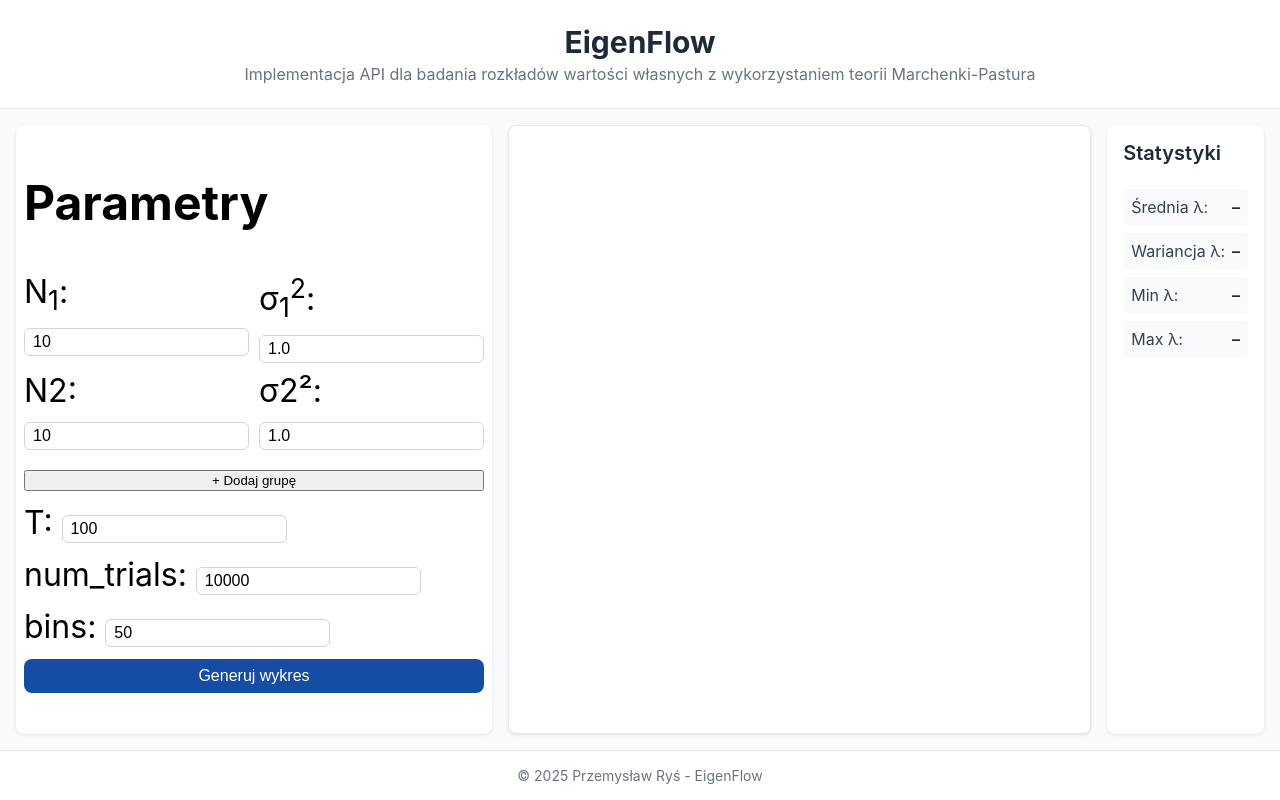
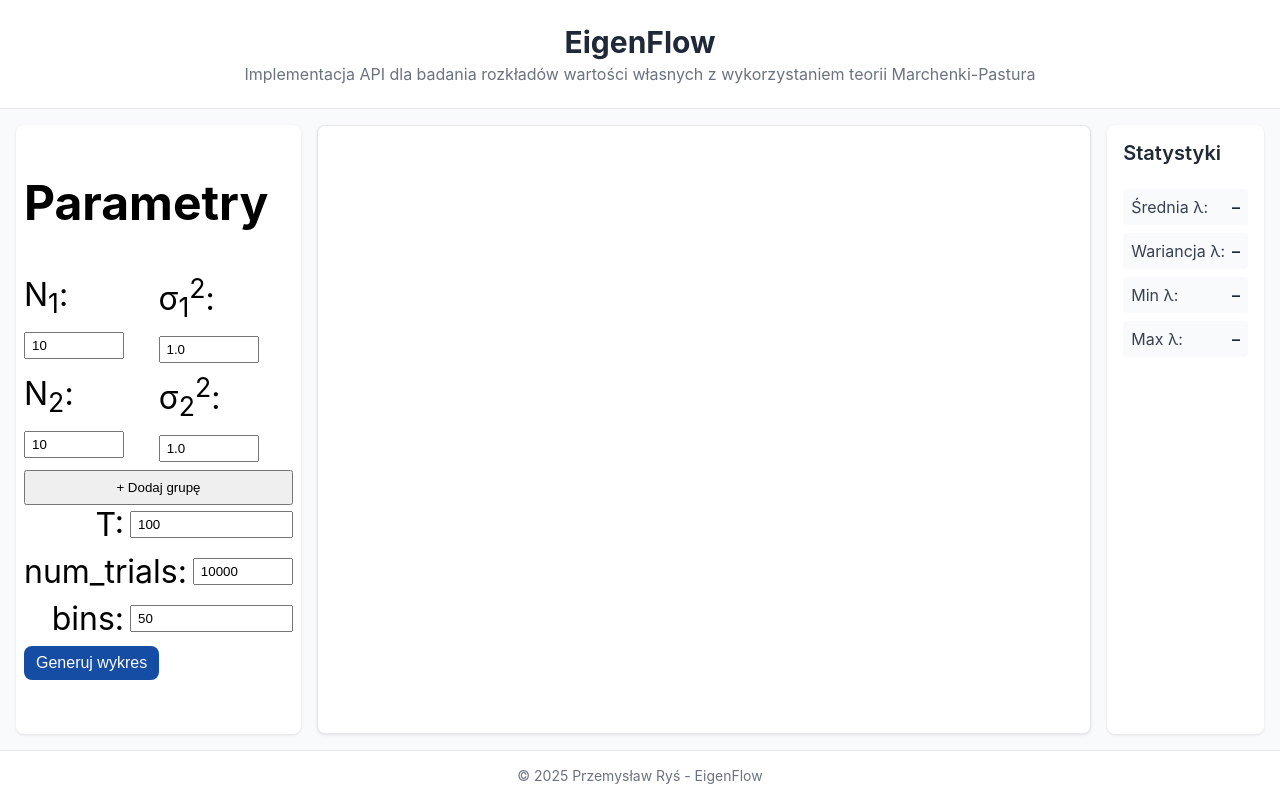
Before and after one commit to Krzemon/eigenflow, a plain HTML site: page index.html in a window 1280 px wide. Both pictures are taken after a click on the button "+ Dodaj grupę". Drawn offline with nearby package versions, Linux system fonts and the light colour scheme.

Commit message:
parametry

```diff
--- a/css/style.css
+++ b/css/style.css
@@ -53,37 +53,72 @@ main {
    LEFT PANEL / FORM
 ========================= */
 .left-panel {
-    flex: 0 0 10%;
+    flex: 0 0 16%;
     background-color: #fff;
     padding: 0.5rem;
     border-radius: 0.5rem;
     box-shadow: 0 1px 3px rgba(0,0,0,0.1);
 }
 
-.sidebar-title {
-    font-size: 1.5rem; /* większy nagłówek */
-    font-weight: 600;
-    color: #1f2937;
-    margin-bottom: 1rem;
+.add-button {
+    display: block;
+    width: 100%;
+    text-align: center;
+    padding: 8px 12px;
+    margin-top: 8px;
+    box-sizing: border-box;
 }
 
-.sidebar-form {
+.group-row {
     display: flex;
-    flex-direction: column;
-    gap: 0.75rem;
+    flex-direction: row;
+    align-items: center;
+    gap: 10px;
+    margin-bottom: 8px;
 }
 
-.form-label {
-    display: flex;
-    align-items: center;
-    flex-direction: row;
-    gap: 0.25rem;
+.form-input {
+    width: 100px;
+    padding: 4px 6px;
+    box-sizing: border-box;
 }
 
-.param-name {
-    flex-shrink: 0; /* nazwa nie kurczy się */
-    min-width: 80px; /* opcjonalnie, aby wszystkie nazwy miały jednakową szerokość */
-    position: relative; /* dla tooltipa */
+.single-row {
+    display: flex;
+    flex-direction: row;
+    align-items: center;
+    gap: 6px;
+    margin-bottom: 8px;
+}
+
+.single-row label {
+    flex: 0 0 100px;
+    text-align: right;
+}
+
+.single-row input {
+    flex: 1 1 auto;
+    padding: 4px 6px;
+    box-sizing: border-box;
+}
+
+.submit-button {
+    background-color: #154ca4;
+    color: #fff;
+    border: none;
+    padding: 0.5rem 0.75rem;
+    border-radius: 0.5rem;
+    font-weight: 500;
+    cursor: pointer;
+    display: flex;
+    justify-content: center;
+    gap: 0.5rem;
+    font-size: 1rem;
+    transition: background-color 0.2s;
+}
+
+.submit-button:hover {
+    background-color: #2563eb;
 }
 
 .tooltip {
@@ -116,38 +151,6 @@ main {
 .tooltip:hover .tooltiptext {
     visibility: visible;
     opacity: 1;
-}
-
-.form-input {
-    padding: 0.25rem 0.5rem;
-    border: 1px solid #d1d5db;
-    border-radius: 0.375rem;
-    font-size: 1rem;
-}
-
-.form-input:focus {
-    outline: none;
-    border-color: #3b82f6;
-    box-shadow: 0 0 0 3px rgba(59,130,246,0.1);
-}
-
-.submit-button {
-    background-color: #154ca4;
-    color: rgb(255, 255, 255);
-    border: none;
-    padding: 0.5rem 0.75rem;
-    border-radius: 0.5rem;
-    font-weight: 500;
-    cursor: pointer;
-    display: flex;
-    justify-content: center;
-    gap: 0.5rem;
-    font-size: 1rem;
-    transition: background-color 0.2s;
-}
-
-.submit-button:hover {
-    background-color: #2563eb;
 }
 
 /* =========================
--- a/index.html
+++ b/index.html
@@ -21,49 +21,40 @@
     <aside class="left-panel">
       <h2>Parametry</h2>
 
-      <form id="simulation-form" class="sidebar-form">
-
-        <!-- Kontener grup N_i i sigma_i² -->
+      <form id="simulation-form">
+        <!-- Grupy N i sigma -->
         <div id="groups-container">
-          <div class="group-row" style="display:flex; gap:10px; margin-bottom:8px;">
-            <label>N<sub>1</sub>: <input type="number" name="n_list" value="10" class="form-input" /></label>
-            <label>σ<sub>1</sub><sup>2</sup>: <input type="number" step="0.1" name="sigma_list" value="1.0" class="form-input" /></label>
+          <div class="group-row">
+            <label>N<sub>1</sub>: <input type="number" name="N_list" value="10" class="form-input" /></label>
+            <label>σ<sub>1</sub><sup>2</sup>: <input type="number" step="0.1" name="sigma_squared_list" value="1.0" class="form-input" /></label>
           </div>
         </div>
 
-        <!-- Przycisk dodawania nowej grupy (skrypt w HTML) -->
-        <button type="button" id="add-group" class="add-button">+ Dodaj grupę</button>
+        <button type="button" id="add-group" class="add-button">
+          + Dodaj grupę
+        </button>
 
-        <label>T: <input type="number" name="T" value="100" class="form-input" /></label>
-        <label>num_trials: <input type="number" name="num_trials" value="10000" class="form-input" /></label>
-        <label>bins: <input type="number" name="bins" value="50" class="form-input" /></label>
+        <!-- Pozostałe parametry w kolumnie -->
+        <div>
+          <div class="single-row">
+            <label>T:</label>
+            <input type="number" name="T" value="100" class="form-input" />
+          </div>
+          <div class="single-row">
+            <label>num_trials:</label>
+            <input type="number" name="num_trials" value="10000" class="form-input" />
+          </div>
+          <div class="single-row">
+            <label>bins:</label>
+            <input type="number" name="bins" value="50" class="form-input" />
+          </div>
+        </div>
 
         <button type="submit" class="submit-button">Generuj wykres</button>
-
       </form>
     </aside>
 
-    <!-- Skrypt dodający nowe grupy w HTML -->
-    <script>
-      document.addEventListener("DOMContentLoaded", () => {
-        const container = document.getElementById('groups-container');
-        const addBtn = document.getElementById('add-group');
-
-        addBtn.addEventListener('click', () => {
-          const index = container.children.length + 1;
-          const div = document.createElement('div');
-          div.className = 'group-row';
-          div.style.display = 'flex';
-          div.style.gap = '10px';
-          div.style.marginBottom = '8px';
-          div.innerHTML = `
-            <label>N${index}: <input type="number" name="n_list" value="10" class="form-input" /></label>
-            <label>σ${index}²: <input type="number" step="0.1" name="sigma_list" value="1.0" class="form-input" /></label>
-          `;
-          container.appendChild(div);
-        });
-      });
-    </script>
+    <!-- <script src="js/main.js"></script> -->
 
     <!-- ŚRODKOWY PANEL: wykres -->
     <section class="center-panel">
--- a/js/main.js
+++ b/js/main.js
@@ -1,39 +1,64 @@
 document.addEventListener("DOMContentLoaded", () => {
+  const container = document.getElementById('groups-container');
+  const addBtn = document.getElementById('add-group');
   const form = document.getElementById("simulation-form");
 
+  // -------------------------
+  // Dodawanie nowych grup N_i i sigma_i²
+  // -------------------------
+  addBtn.addEventListener('click', () => {
+    const index = container.children.length + 1;
+    const div = document.createElement('div');
+    div.className = 'group-row';
+    div.style.display = 'flex';
+    div.style.gap = '10px';
+    div.style.marginBottom = '8px';
+    div.innerHTML = `
+      <label>N<sub>${index}</sub>: <input type="number" name="N_list" value="10" class="form-input" /></label>
+      <label>σ<sub>${index}</sub><sup>2</sup>: <input type="number" step="0.1" name="sigma_squared_list" value="1.0" class="form-input" /></label>
+    `;
+    container.appendChild(div);
+  });
+
+  // -------------------------
+  // Obsługa submit formularza – wysyłka JSON
+  // -------------------------
   form.addEventListener("submit", async (e) => {
     e.preventDefault();
 
-    const formData = new FormData(form);
-    const body = new URLSearchParams();
+    // Pobranie danych z formularza
+    const N_list = Array.from(container.querySelectorAll('input[name="N_list"]'))
+      .map(i => parseInt(i.value) || 0);
+    const sigma_squared_list = Array.from(container.querySelectorAll('input[name="sigma_squared_list"]'))
+      .map(i => parseFloat(i.value) || 0);
 
-    // Zbieramy wszystkie N_i i sigma_i²
-    formData.getAll("n_list").forEach(val => body.append("n_list", val));
-    formData.getAll("sigma_list").forEach(val => body.append("sigma_list", val));
+    const T = parseInt(form.querySelector('input[name="T"]').value) || 100;
+    const num_trials = parseInt(form.querySelector('input[name="num_trials"]').value) || 10000;
+    const bins = parseInt(form.querySelector('input[name="bins"]').value) || 50;
 
-    // Pozostałe parametry
-    body.append("T", formData.get("T"));
-    body.append("num_trials", formData.get("num_trials"));
-    body.append("bins", formData.get("bins"));
+    const payload = { N_list, sigma_squared_list, T, num_trials, bins };
 
     try {
       const response = await fetch("http://localhost:8000/mp/plot", {
         method: "POST",
-        body: body
+        headers: { "Content-Type": "application/json" },
+        body: JSON.stringify(payload)
       });
 
       const json = await response.json();
+
+      if (json.error) {
+        console.error("Błąd z backendu:", json.error);
+        return;
+      }
+
       const ctx = document.getElementById("histogram-chart").getContext("2d");
-
-      // Usuń poprzedni wykres jeśli istnieje
       if (window.currentChart) window.currentChart.destroy();
 
-      // Tworzenie wykresu
-      window.currentChart = new Chart(ctx, {
-        type: "bar",
-        data: {
-          labels: json.x_hist,
-          datasets: [
+      // -------------------------
+      // Tworzenie datasets
+      // -------------------------
+      const datasets = [
         {
           type: "bar",
           label: "Histogram",
@@ -42,11 +67,14 @@ document.addEventListener("DOMContentLoaded", () => {
           borderColor: "rgb(37,99,235)",
           borderWidth: 1,
           order: 2
-            },
-            {
+        }
+      ];
+
+      if (json.x_theory && json.y_theory) {
+        datasets.push({
           type: "line",
           label: "Krzywa teoretyczna",
-              data: json.x_theory.map((x,i) => ({ x: x, y: json.y_theory[i] })),
+          data: json.x_theory.map((x, i) => ({ x: x, y: json.y_theory[i] })),
           borderColor: "rgb(234,88,12)",
           borderWidth: 2,
           fill: false,
@@ -54,8 +82,17 @@ document.addEventListener("DOMContentLoaded", () => {
           pointRadius: 0,
           order: 1,
           parsing: { xAxisKey: "x", yAxisKey: "y" }
+        });
       }
-          ]
+
+      // -------------------------
+      // Tworzenie wykresu
+      // -------------------------
+      window.currentChart = new Chart(ctx, {
+        type: "bar",
+        data: {
+          labels: json.x_hist,
+          datasets: datasets
         },
         options: {
           responsive: true,
@@ -71,11 +108,15 @@ document.addEventListener("DOMContentLoaded", () => {
         }
       });
 
-      // Wyświetlanie statystyk
-      document.getElementById("mean-lambda").textContent = json.stats.mean.toFixed(3);
-      document.getElementById("var-lambda").textContent = json.stats.var.toFixed(3);
-      document.getElementById("min-lambda").textContent = json.stats.min.toFixed(3);
-      document.getElementById("max-lambda").textContent = json.stats.max.toFixed(3);
+      // -------------------------
+      // Aktualizacja statystyk
+      // -------------------------
+      if (json.stats) {
+        document.getElementById("mean-lambda").textContent = json.stats.mean?.toFixed(3) ?? "–";
+        document.getElementById("var-lambda").textContent = json.stats.var?.toFixed(3) ?? "–";
+        document.getElementById("min-lambda").textContent = json.stats.min?.toFixed(3) ?? "–";
+        document.getElementById("max-lambda").textContent = json.stats.max?.toFixed(3) ?? "–";
+      }
 
     } catch (err) {
       console.error("Błąd przy generowaniu wykresu:", err);
```
Lines whose indentation alone changed are shown as unchanged.
